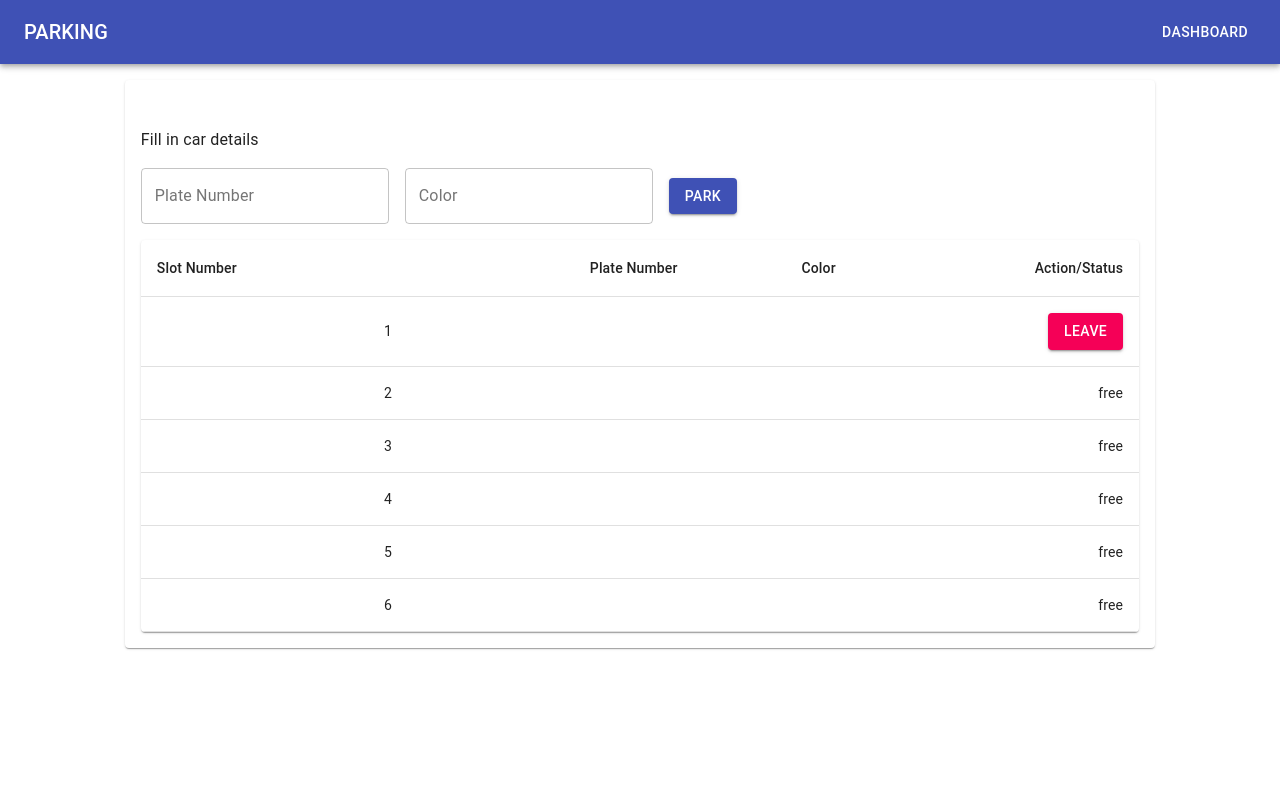
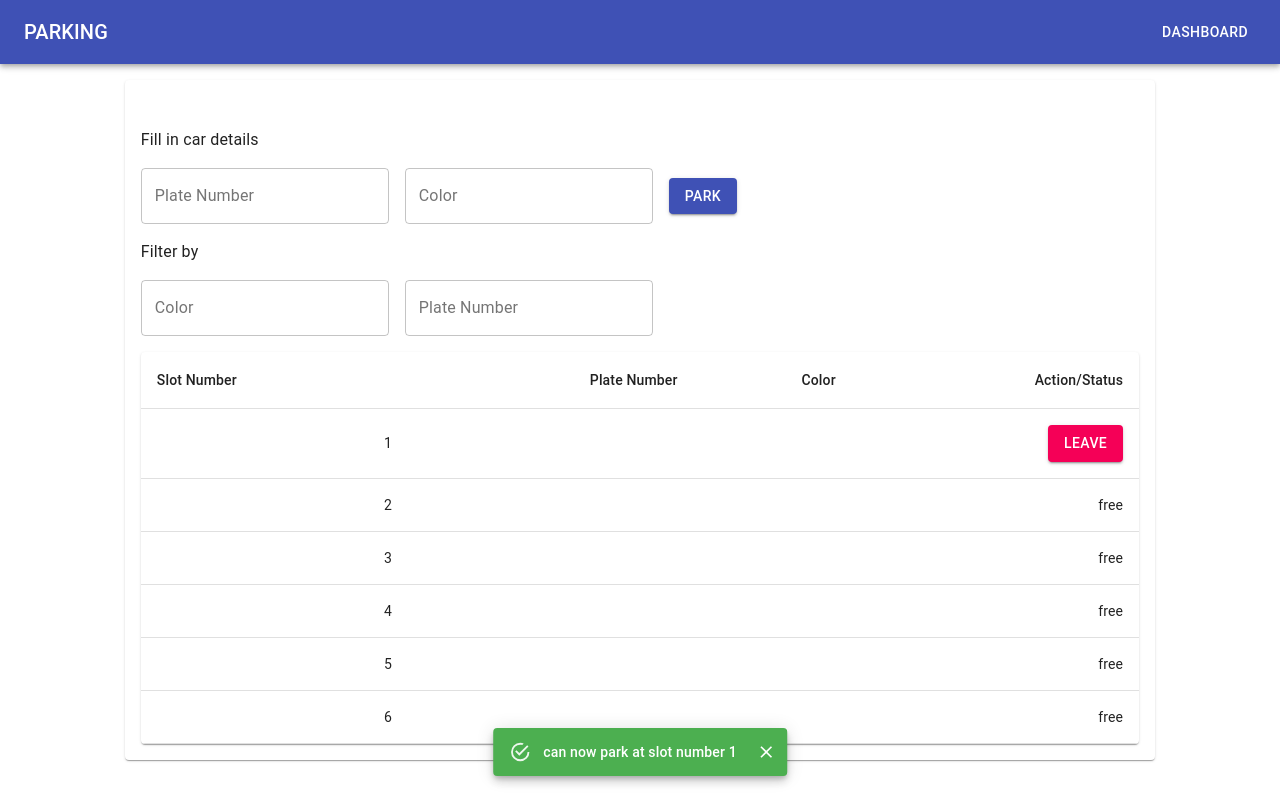
Before and after one commit to roandayne/parking, a React (Create React App) app: page / in a window 1280 px wide. Both pictures are taken after a click on the button "PARK". Built offline with nearby package versions, Linux system fonts and the light colour scheme.

Commit message:
add filter by color or plate number and add notification functionality

```diff
--- a/src/components/Dashboard.js
+++ b/src/components/Dashboard.js
@@ -5,6 +5,8 @@ import { useStyles } from '../style'
 import { Grid, Card, CardContent } from '@material-ui/core'
 import ParkingInput from './ParkingInput'
 import TableComponent from './Table'
+import Filter from './Filter'
+import Notification from './Notification'
 
 const rawRows = []
 const defaultValue = {
@@ -34,6 +36,11 @@ function Dashboard() {
   const [hasSavedSlots, setHasSavedSlots] = useState(true)
   const [rows, setRows] = useState([])
   const [details, setDetails] = useState(defaultValue)
+  const [filteredRows, setFilteredRows] = useState([])
+  const [isFiltered, setIsFiltered] = useState(false)
+  const [isSuccess, setIsSuccess] = useState(false)
+  const [isOpen, setIsOpen] = useState(false)
+  const [message, setMessage] = useState('')
 
   const updateCarDetails = (e) => {
     e.preventDefault()
@@ -48,6 +55,13 @@ function Dashboard() {
 
   const park = (e) => {
     e.preventDefault()
+    setIsOpen(true)
+
+    if (!rows.some((row) => row.status === 'free')) {
+      setMessage('Sorry, parking lot is full')
+      setIsSuccess(false)
+      return
+    }
 
     setDetails({ plateNumber: '', color: '', status: 'free' })
 
@@ -55,7 +69,7 @@ function Dashboard() {
       return row.status === 'free' && row.plateNumber === '' && row.color === ''
     })
 
-    const leastNumber = Math.min.apply(
+    const leastSlotNumber = Math.min.apply(
       Math,
       freeParkingSlots.map(function (slot) {
         return slot.slot
@@ -63,7 +77,7 @@ function Dashboard() {
     )
 
     const rowsCopy = [...rows]
-    const index = rows.findIndex((row) => row.slot === leastNumber)
+    const index = rows.findIndex((row) => row.slot === leastSlotNumber)
     const newParkedCar = {
       slot: rows[index].slot,
       ...details,
@@ -71,6 +85,10 @@ function Dashboard() {
     }
     rowsCopy.splice(index, 1, newParkedCar)
 
+    setIsSuccess(true)
+    setMessage(
+      details.plateNumber + ' can now park at slot number ' + rows[index].slot
+    )
     setRows(rowsCopy)
   }
 
@@ -81,16 +99,54 @@ function Dashboard() {
     const index = rows.findIndex((row) => row.slot === car.slot)
     rowsCopy.splice(index, 1, { slot: rows[index].slot, ...defaultValue })
 
+    setIsSuccess(true)
+    setMessage(car.plateNumber + ' has left the parking lot.')
+    setIsOpen(true)
     setRows(rowsCopy)
   }
 
+  const filter = (e) => {
+    e.preventDefault()
+    const rowsCopy = [...rows]
+
+    if (e.target.value === '') {
+      setIsFiltered(false)
+    }
+
+    const lowerCaseRows = rowsCopy.map((row) => {
+      row[e.target.name] = row[e.target.name].toLowerCase()
+      return row
+    })
+
+    const filteredRows = lowerCaseRows.filter((row) =>
+      row[e.target.name].includes(e.target.value.toLowerCase())
+    )
+
+    setIsFiltered(true)
+    setFilteredRows(filteredRows)
+  }
+
+  const closeNotification = (e) => setIsOpen(false)
+
   useEffect(() => {
     setRows(addRow(slots))
+    // setRows([
+    //   { slot: 1, status: 'occupied', plateNumber: 'ABC-1234', color: 'white' },
+    //   { slot: 2, status: 'occupied', plateNumber: 'ABC-9999', color: 'white' },
+    //   { slot: 3, status: 'occupied', plateNumber: 'ABC-0001', color: 'black' },
+    //   { slot: 4, status: 'free', plateNumber: '', color: '' },
+    //   { slot: 5, status: 'occupied', plateNumber: 'ABC-2701', color: 'blue' },
+    //   { slot: 6, status: 'occupied', plateNumber: 'ABC-3141', color: 'black' },
+    // ])
   }, [slots])
 
   return (
-    // <ParkingContext.Provider value={{ rows }}>
     <Grid container className={classes.gridContainer}>
+      <Notification
+        isOpen={isOpen}
+        message={message}
+        closeNotification={closeNotification}
+      ></Notification>
       {!hasSavedSlots ? (
         <SlotsInput slots={slots} updateSlots={updateSlots}></SlotsInput>
       ) : (
@@ -100,13 +156,17 @@ function Dashboard() {
               park={park}
               details={details}
               updateCarDetails={updateCarDetails}
+              isSuccess={isSuccess}
             ></ParkingInput>
-            <TableComponent rows={rows} leave={leave}></TableComponent>
+            <Filter filter={filter}></Filter>
+            <TableComponent
+              rows={isFiltered ? filteredRows : rows}
+              leave={leave}
+            ></TableComponent>
           </CardContent>
         </Card>
       )}
     </Grid>
-    // </ParkingContext.Provider>
   )
 }
 
--- /dev/null
+++ b/src/components/Filter.js
@@ -0,0 +1,34 @@
+import React from 'react'
+import { useStyles } from '../style'
+import { TextField, Typography } from '@material-ui/core'
+
+function Filter({ filter }) {
+  const classes = useStyles()
+
+  return (
+    <div className={classes.parkingInput}>
+      <Typography>Filter by</Typography>
+      <div className={classes.parkingInputGroup}>
+        <TextField
+          name='color'
+          className={classes.parkingTextField}
+          label='Color'
+          // value={details.plateNumber}
+          variant='outlined'
+          onChange={filter}
+        />
+        <TextField
+          name='plateNumber'
+          className={classes.parkingTextField}
+          label='Plate Number'
+          // value={details.plateNumber}
+          variant='outlined'
+          onChange={filter}
+          // onChange={updateCarDetails}
+        />
+      </div>
+    </div>
+  )
+}
+
+export default Filter
--- /dev/null
+++ b/src/components/Notification.js
@@ -0,0 +1,21 @@
+import React from 'react'
+import { useStyles } from '../style'
+import Snackbar from '@material-ui/core/Snackbar'
+import MuiAlert from '@material-ui/lab/Alert'
+
+function Alert(props) {
+  return <MuiAlert elevation={6} variant='filled' {...props} />
+}
+
+function Notification({ message, closeNotification, isOpen, isSuccess }) {
+  const classes = useStyles()
+  return (
+    <Snackbar open={isOpen} autoHideDuration={6000} onClick={closeNotification}>
+      <Alert onClose={closeNotification} severity='success'>
+        {message}
+      </Alert>
+    </Snackbar>
+  )
+}
+
+export default Notification
--- a/src/components/Table.js
+++ b/src/components/Table.js
@@ -30,8 +30,12 @@ function TableComponent({ rows, leave }) {
           {rows.map((row, index) => (
             <TableRow key={index}>
               <TableCell align='right'>{row.slot}</TableCell>
-              <TableCell align='right'>{row.plateNumber}</TableCell>
-              <TableCell align='right'>{row.color}</TableCell>
+              <TableCell align='right' style={{ textTransform: 'uppercase' }}>
+                {row.plateNumber}
+              </TableCell>
+              <TableCell align='right' style={{ textTransform: 'uppercase' }}>
+                {row.color}
+              </TableCell>
               <TableCell align='right'>
                 {row.status !== 'free' ? (
                   <Button
--- a/src/style.js
+++ b/src/style.js
@@ -64,4 +64,12 @@ export const useStyles = makeStyles((theme) => ({
   parkingButton: {
     height: '100%',
   },
+  notificationRoot: {
+    root: {
+      width: '100%',
+      '& > * + *': {
+        marginTop: theme.spacing(2),
+      },
+    },
+  },
 }))
```
